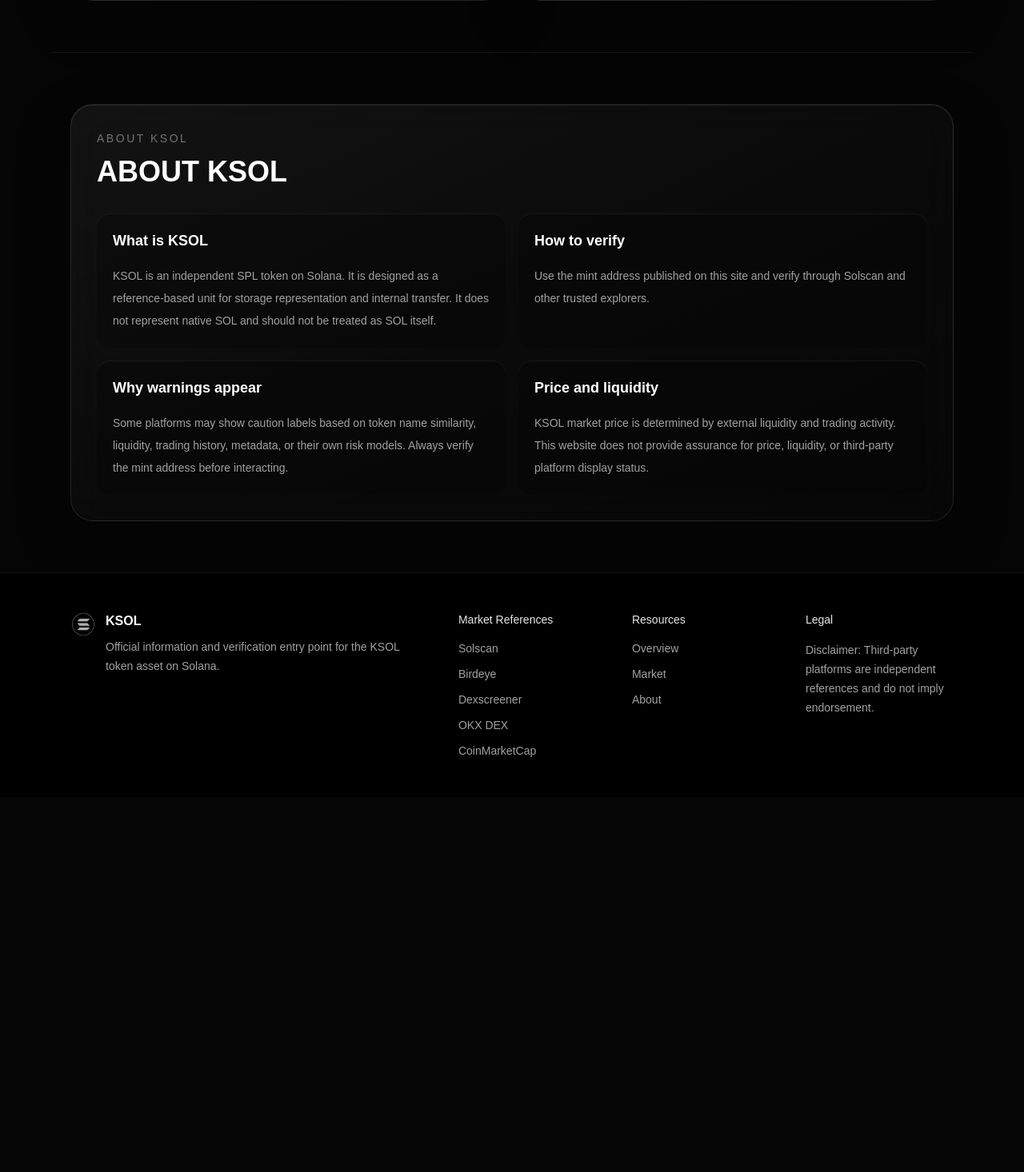
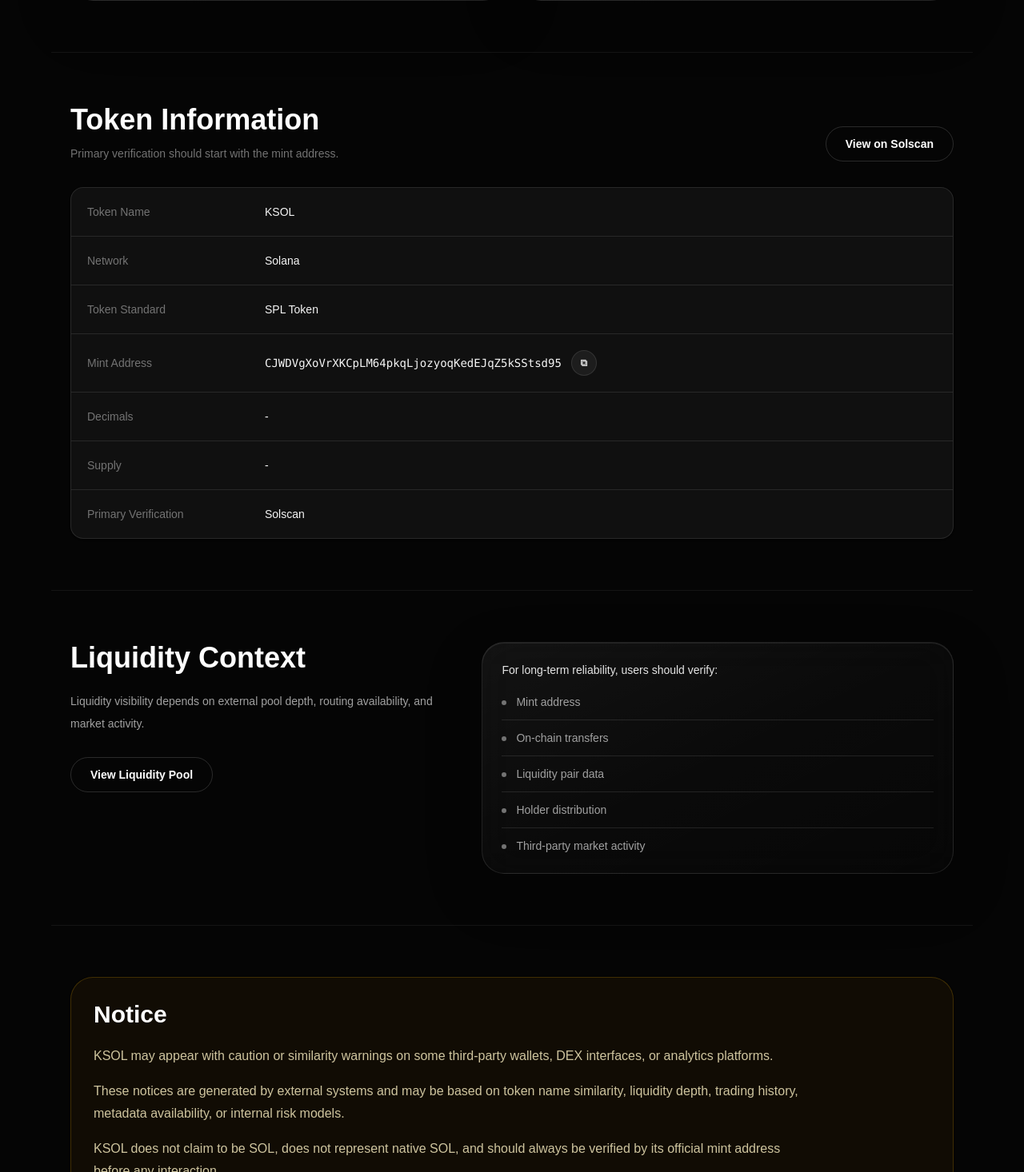
Before and after one commit to gaga666-creator/ksol-site, a Next.js app: page / in a window 1280 px wide. Shown: the part 1324-2790 px from the top of the page at 80% size. Before the commit the page ends 2321 px from the top, so only its background shows below. Built offline with nearby package versions, Linux system fonts and the light colour scheme.

Commit message:
final premium token asset homepage

```diff
--- a/app/page.tsx
+++ b/app/page.tsx
@@ -1,11 +1,12 @@
 "use client";
 
+import { CopyButton } from "@/components/CopyButton";
 import { Footer } from "@/components/Footer";
 import { Header } from "@/components/Header";
 import { KsolLogo } from "@/components/KsolLogo";
 import { PriceReferencePanel } from "@/components/PriceReferencePanel";
 import { useLanguage } from "@/components/LanguageProvider";
-import { externalLinks } from "@/lib/ksol";
+import { externalLinks, tokenMintAddress } from "@/lib/ksol";
 
 const marketReferences = [
   {
@@ -24,6 +25,31 @@ const marketReferences = [
     label: "Dexscreener",
     description: "DEX pair display and trading surface.",
   },
+];
+
+const tokenInfo = [
+  { label: "Token Name", value: "KSOL" },
+  { label: "Network", value: "Solana" },
+  { label: "Token Standard", value: "SPL Token" },
+  { label: "Mint Address", value: tokenMintAddress, isAddress: true },
+  { label: "Decimals", value: "-" },
+  { label: "Supply", value: "-" },
+  { label: "Primary Verification", value: "Solscan" },
+];
+
+const verificationChecks = [
+  "Mint address",
+  "On-chain transfers",
+  "Liquidity pair data",
+  "Holder distribution",
+  "Third-party market activity",
+];
+
+const noticeParagraphs = [
+  "KSOL may appear with caution or similarity warnings on some third-party wallets, DEX interfaces, or analytics platforms.",
+  "These notices are generated by external systems and may be based on token name similarity, liquidity depth, trading history, metadata availability, or internal risk models.",
+  "KSOL does not claim to be SOL, does not represent native SOL, and should always be verified by its official mint address before any interaction.",
+  "The official mint address should be treated as the primary identifier for KSOL. Token name, logo, or ticker alone should not be used for verification.",
 ];
 
 const aboutBlocks = [
@@ -48,11 +74,18 @@ const aboutBlocks = [
 const surfaceClass =
   "rounded-[28px] border border-white/10 bg-gradient-to-br from-white/[0.06] via-white/[0.025] to-white/[0.012] shadow-[0_24px_70px_rgba(0,0,0,0.24),inset_0_1px_0_rgba(255,255,255,0.08)] backdrop-blur-xl";
 
+const pillClass =
+  "inline-flex min-h-11 items-center justify-center rounded-full px-6 text-sm font-semibold transition duration-200";
+
 export default function Home() {
   const { t } = useLanguage();
   const marketLinkByLabel = new Map(
     externalLinks.map((link) => [link.label, link.href]),
   );
+  const solscanLink =
+    externalLinks.find((link) => link.label === "Solscan")?.href ?? "#";
+  const dexscreenerLink =
+    externalLinks.find((link) => link.label === "Dexscreener")?.href ?? "#";
 
   return (
     <>
@@ -118,11 +151,119 @@ export default function Home() {
                     aria-label={`${item.label} ${t("Open")}`}
                     className="ml-auto mt-auto inline-flex text-2xl leading-none text-neutral-300 opacity-70 transition duration-200 hover:translate-x-0.5 hover:-translate-y-0.5 hover:opacity-100"
                   >
-                    →
+                    &rarr;
                   </a>
                 </div>
               </article>
             ))}
+          </div>
+        </section>
+
+        <section
+          id="token"
+          className="mx-auto max-w-6xl border-b border-white/[0.06] px-6 py-16"
+        >
+          <div className="mb-8 flex flex-col gap-4 md:flex-row md:items-end md:justify-between">
+            <div>
+              <h2 className="text-4xl font-semibold text-white">
+                {t("Token Information")}
+              </h2>
+              <p className="mt-3 text-sm text-neutral-500">
+                {t("Primary verification should start with the mint address.")}
+              </p>
+            </div>
+            <a
+              href={solscanLink}
+              target="_blank"
+              rel="noreferrer"
+              className={`${pillClass} w-fit border border-white/15 text-white hover:bg-white/10`}
+            >
+              {t("View on Solscan")}
+            </a>
+          </div>
+          <div className="overflow-hidden rounded-2xl border border-white/10 bg-[#101010] shadow-sm">
+            {tokenInfo.map((item) => (
+              <div
+                key={item.label}
+                className="grid gap-3 border-b border-white/10 px-5 py-5 last:border-b-0 md:grid-cols-[210px_1fr] md:items-center"
+              >
+                <p className="text-sm text-neutral-500">{t(item.label)}</p>
+                <div className="flex min-w-0 items-center gap-3">
+                  <p
+                    className={
+                      item.isAddress
+                        ? "min-w-0 break-all font-mono text-sm text-neutral-100"
+                        : "text-sm font-medium text-neutral-100"
+                    }
+                  >
+                    {t(item.value)}
+                  </p>
+                  {item.isAddress ? (
+                    <CopyButton value={tokenMintAddress} variant="icon" />
+                  ) : null}
+                </div>
+              </div>
+            ))}
+          </div>
+        </section>
+
+        <section className="mx-auto max-w-6xl border-b border-white/[0.06] px-6 py-16">
+          <div className="grid gap-8 md:grid-cols-[0.9fr_1.1fr]">
+            <div>
+              <h2 className="text-4xl font-semibold text-white">
+                {t("Liquidity Context")}
+              </h2>
+              <p className="mt-5 text-sm leading-7 text-neutral-400">
+                {t(
+                  "Liquidity visibility depends on external pool depth, routing availability, and market activity.",
+                )}
+              </p>
+              <a
+                href={dexscreenerLink}
+                target="_blank"
+                rel="noreferrer"
+                className={`${pillClass} mt-7 border border-white/15 text-white hover:bg-white/10`}
+              >
+                {t("View Liquidity Pool")}
+              </a>
+            </div>
+            <div className={`${surfaceClass} p-6`}>
+              <p className="text-sm font-medium text-neutral-200">
+                {t("For long-term reliability, users should verify:")}
+              </p>
+              <ul className="mt-5 space-y-3 text-sm text-neutral-400">
+                {verificationChecks.map((item) => (
+                  <li
+                    key={item}
+                    className="flex gap-3 border-b border-white/10 pb-3 last:border-b-0 last:pb-0"
+                  >
+                    <span className="mt-2 h-1.5 w-1.5 rounded-full bg-neutral-500" />
+                    <span>{t(item)}</span>
+                  </li>
+                ))}
+              </ul>
+            </div>
+          </div>
+        </section>
+
+        <section
+          id="notice"
+          className="mx-auto max-w-6xl border-b border-white/[0.06] px-6 py-16"
+        >
+          <div className="rounded-[28px] border border-amber-400/20 bg-amber-500/5 p-7 text-amber-100 shadow-sm">
+            <h2 className="text-3xl font-semibold text-white">
+              {t("Notice")}
+            </h2>
+            <div className="mt-5 space-y-4">
+              {noticeParagraphs.map((paragraph) => (
+                <p
+                  key={paragraph}
+                  className="max-w-4xl leading-7 text-amber-100/80"
+                >
+                  {t(paragraph)}
+                </p>
+              ))}
+            </div>
           </div>
         </section>
 
--- a/components/CopyButton.tsx
+++ b/components/CopyButton.tsx
@@ -34,7 +34,7 @@ export function CopyButton({
         title={t(copied ? copiedLabel : label)}
         className="inline-grid h-8 w-8 shrink-0 place-items-center rounded-full border border-white/10 bg-white/[0.055] text-xs font-semibold text-neutral-300 transition duration-200 hover:border-white/20 hover:bg-white/[0.1] hover:text-white"
       >
-        {copied ? "✓" : "⧉"}
+        {copied ? "\u2713" : "\u29c9"}
       </button>
     );
   }
--- a/components/Header.tsx
+++ b/components/Header.tsx
@@ -9,7 +9,9 @@ import { useLanguage } from "./LanguageProvider";
 const navItems = [
   { label: "Overview", href: "#overview" },
   { label: "Market", href: "#market" },
-  { label: "About", href: "#faq" },
+  { label: "Token", href: "#token" },
+  { label: "Notice", href: "#notice" },
+  { label: "FAQ", href: "#faq" },
 ];
 
 export function Header() {
--- a/components/LanguageProvider.tsx
+++ b/components/LanguageProvider.tsx
@@ -20,6 +20,7 @@ const cn = {
   Copy: "\u8907\u88fd",
   Copied: "\u5df2\u8907\u88fd",
   "View Token Info": "\u67e5\u770b\u4ee3\u5e63\u8cc7\u8a0a",
+  "View on Solscan": "\u5728 Solscan \u67e5\u770b",
   "View Liquidity Pool": "\u67e5\u770b\u6d41\u52d5\u6027\u6c60",
   "Open Solscan": "\u958b\u555f Solscan",
   Open: "\u958b\u555f",
@@ -37,7 +38,7 @@ const cn = {
   About: "\u95dc\u65bc",
   Token: "\u4ee3\u5e63",
   Notice: "\u63d0\u793a",
-  FAQ: "\u5e38\u898b\u554f\u984c",
+  FAQ: "\u8aaa\u660e",
   "Official asset info": "\u5b98\u65b9\u8cc7\u7522\u8cc7\u8a0a",
   "MARKET DISPLAY": "\u5e02\u5834\u986f\u793a",
   "Pricing derived from external market activity.":
@@ -65,7 +66,7 @@ const cn = {
   Solana: "Solana",
   SOL: "SOL",
   "Primary verification should start with the mint address.":
-    "\u4e3b\u8981\u9a57\u8b49\u61c9\u5f9e Mint Address \u958b\u59cb\u3002",
+    "\u4e3b\u8981\u9a57\u8b49\u61c9\u5f9e mint address \u958b\u59cb\u3002",
   "Token Name": "\u4ee3\u5e63\u540d\u7a31",
   Network: "\u7db2\u8def",
   "Token Standard": "\u4ee3\u5e63\u6a19\u6e96",
@@ -73,12 +74,16 @@ const cn = {
   Supply: "\u4f9b\u61c9\u91cf",
   "Primary Verification": "\u4e3b\u8981\u9a57\u8b49",
   "Market Data & Warning Notice": "\u5e02\u5834\u8cc7\u6599\u8207\u98a8\u96aa\u63d0\u793a",
+  "KSOL may appear with caution or similarity warnings on some third-party wallets, DEX interfaces, or analytics platforms.":
+    "KSOL \u53ef\u80fd\u6703\u5728\u90e8\u5206\u7b2c\u4e09\u65b9\u9322\u5305\u3001DEX \u4ecb\u9762\u6216\u5206\u6790\u5e73\u53f0\u4e0a\u51fa\u73fe\u6ce8\u610f\u6216\u76f8\u4f3c\u6027\u8b66\u793a\u3002",
+  "These notices are generated by external systems and may be based on token name similarity, liquidity depth, trading history, metadata availability, or internal risk models.":
+    "\u9019\u4e9b\u63d0\u793a\u7531\u5916\u90e8\u7cfb\u7d71\u7522\u751f\uff0c\u53ef\u80fd\u57fa\u65bc\u4ee3\u5e63\u540d\u7a31\u76f8\u4f3c\u5ea6\u3001\u6d41\u52d5\u6027\u6df1\u5ea6\u3001\u4ea4\u6613\u7d00\u9304\u3001metadata \u53ef\u7528\u6027\u6216\u5167\u90e8\u98a8\u96aa\u6a21\u578b\u3002",
+  "KSOL does not claim to be SOL, does not represent native SOL, and should always be verified by its official mint address before any interaction.":
+    "KSOL \u4e0d\u8072\u7a31\u81ea\u5df1\u662f SOL\uff0c\u4e5f\u4e0d\u4ee3\u8868\u539f\u751f SOL\u3002\u4efb\u4f55\u4e92\u52d5\u524d\uff0c\u90fd\u61c9\u900f\u904e\u5b98\u65b9 mint address \u9032\u884c\u9a57\u8b49\u3002",
+  "The official mint address should be treated as the primary identifier for KSOL. Token name, logo, or ticker alone should not be used for verification.":
+    "\u5b98\u65b9 mint address \u61c9\u4f5c\u70ba KSOL \u7684\u4e3b\u8981\u8b58\u5225\u4f9d\u64da\u3002\u4e0d\u8981\u53ea\u4f9d\u9760\u4ee3\u5e63\u540d\u7a31\u3001Logo \u6216\u4ee3\u865f\u9032\u884c\u9a57\u8b49\u3002",
   "KSOL may appear with caution or similarity warnings on some third-party wallets, DEX interfaces, or analytics platforms. These notices are generated by external systems and may be based on token name similarity, liquidity depth, trading history, metadata availability, or internal risk models.":
     "\u90e8\u5206\u7b2c\u4e09\u65b9\u9322\u5305\u3001DEX \u6216\u5206\u6790\u5e73\u53f0\u53ef\u80fd\u6703\u986f\u793a\u98a8\u96aa\u6216\u76f8\u4f3c\u540d\u7a31\u63d0\u793a\u3002\u9019\u985e\u63d0\u793a\u901a\u5e38\u7531\u5916\u90e8\u5e73\u53f0\u6839\u64da\u4ee3\u5e63\u540d\u7a31\u76f8\u4f3c\u5ea6\u3001\u6d41\u52d5\u6027\u6df1\u5ea6\u3001\u4ea4\u6613\u7d00\u9304\u3001metadata \u72c0\u614b\u6216\u5167\u90e8\u98a8\u63a7\u6a21\u578b\u7522\u751f\u3002",
-  "KSOL does not claim to be SOL, does not represent native SOL, and should always be verified by its official mint address before any interaction.":
-    "KSOL \u4e26\u4e0d\u5ba3\u7a31\u7b49\u540c\u65bc\u539f\u751f SOL\uff0c\u4e5f\u4e0d\u4ee3\u8868 Solana \u7684\u539f\u751f\u8cc7\u7522\u3002\u4f7f\u7528\u524d\u8acb\u4ee5\u5b98\u65b9 Mint Address \u4f5c\u70ba\u4e3b\u8981\u9a57\u8b49\u4f9d\u64da\u3002",
-  "The official mint address should be treated as the primary identifier for KSOL. Token name, logo, or ticker alone should not be used for verification.":
-    "\u5b98\u65b9 Mint Address \u61c9\u4f5c\u70ba\u8b58\u5225 KSOL \u7684\u4e3b\u8981\u4f9d\u64da\uff0c\u4e0d\u61c9\u53ea\u4f9d\u9760\u540d\u7a31\u3001Logo \u6216\u4ee3\u865f\u5224\u65b7\u3002",
   "Use external tools to verify KSOL's on-chain data and market activity. These platforms provide independent market displays and do not imply endorsement.":
     "\u4f7f\u7528\u5916\u90e8\u5de5\u5177\u67e5\u8a62 KSOL \u7684\u93c8\u4e0a\u8cc7\u6599\u8207\u5e02\u5834\u6d3b\u52d5\u3002\u9019\u4e9b\u5e73\u53f0\u50c5\u63d0\u4f9b\u7b2c\u4e09\u65b9\u5e02\u5834\u986f\u793a\uff0c\u4e0d\u4ee3\u8868\u80cc\u66f8\u6216\u4fdd\u8b49\u3002",
   "Verify token mint, holders, transfers, and on-chain metadata.":
@@ -101,9 +106,9 @@ const cn = {
     "\u6d41\u52d5\u6027\u53ef\u898b\u5ea6\u53d6\u6c7a\u65bc\u5916\u90e8\u6c60\u6df1\u5ea6\u3001\u8def\u7531\u53ef\u7528\u6027\u8207\u5e02\u5834\u6d3b\u52d5\u3002",
   "For long-term reliability, users should verify:":
     "\u9577\u671f\u9a57\u8b49\u6642\uff0c\u5efa\u8b70\u4f7f\u7528\u8005\u78ba\u8a8d\uff1a",
-  "Mint address": "Mint Address",
-  "On-chain transfers": "\u93c8\u4e0a\u8f49\u5e33\u7d00\u9304",
-  "Liquidity pair data": "\u6d41\u52d5\u6027\u6c60\u8cc7\u6599",
+  "Mint address": "mint address",
+  "On-chain transfers": "\u93c8\u4e0a\u8f49\u5e33",
+  "Liquidity pair data": "\u6d41\u52d5\u6027\u4ea4\u6613\u5c0d\u8cc7\u6599",
   "Holder distribution": "\u6301\u6709\u8005\u5206\u5e03",
   "Third-party market activity": "\u7b2c\u4e09\u65b9\u5e02\u5834\u6d3b\u52d5",
   "Is KSOL the same as SOL?": "KSOL \u548c SOL \u662f\u4e00\u6a23\u7684\u55ce\uff1f",
```
